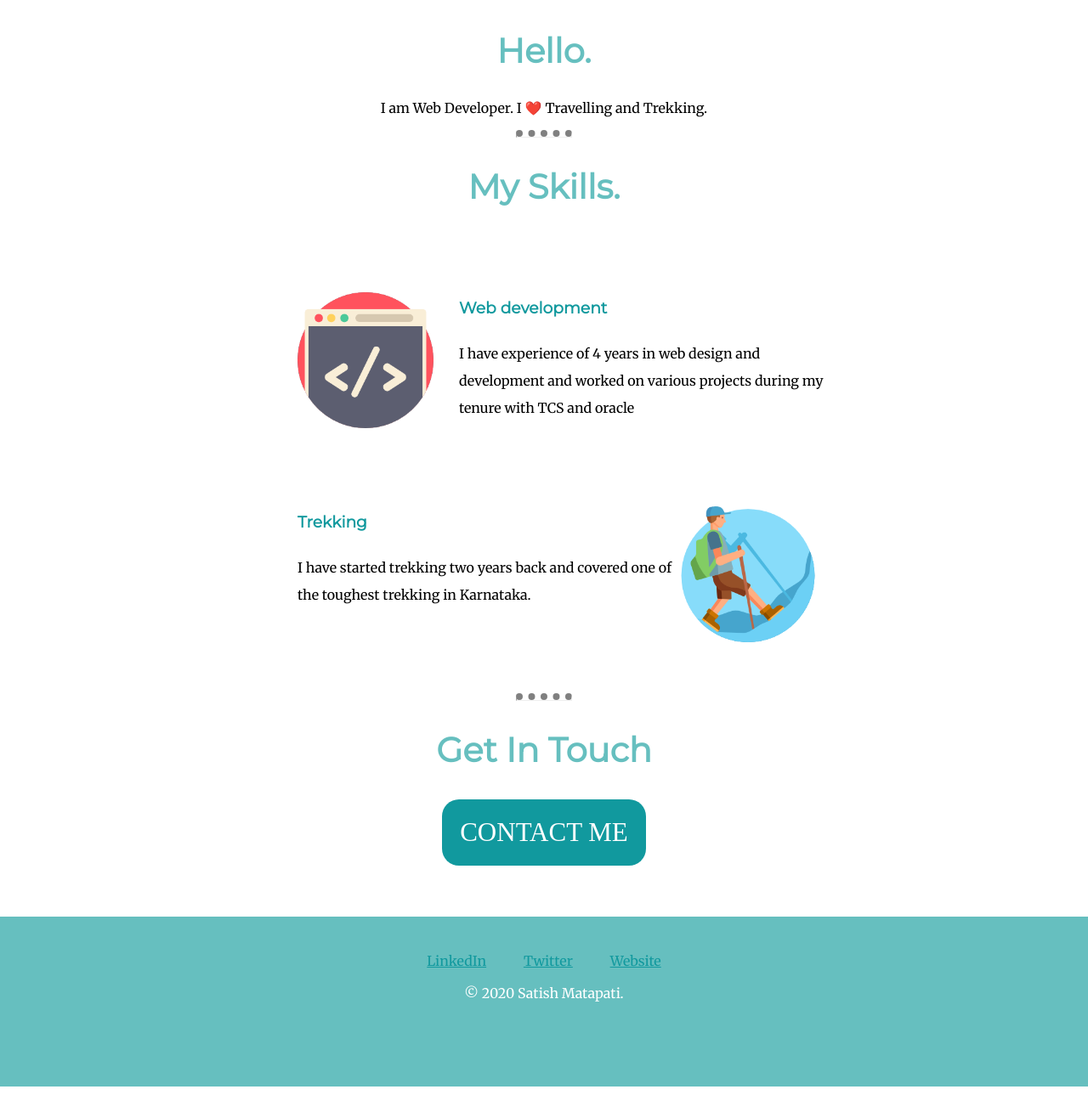
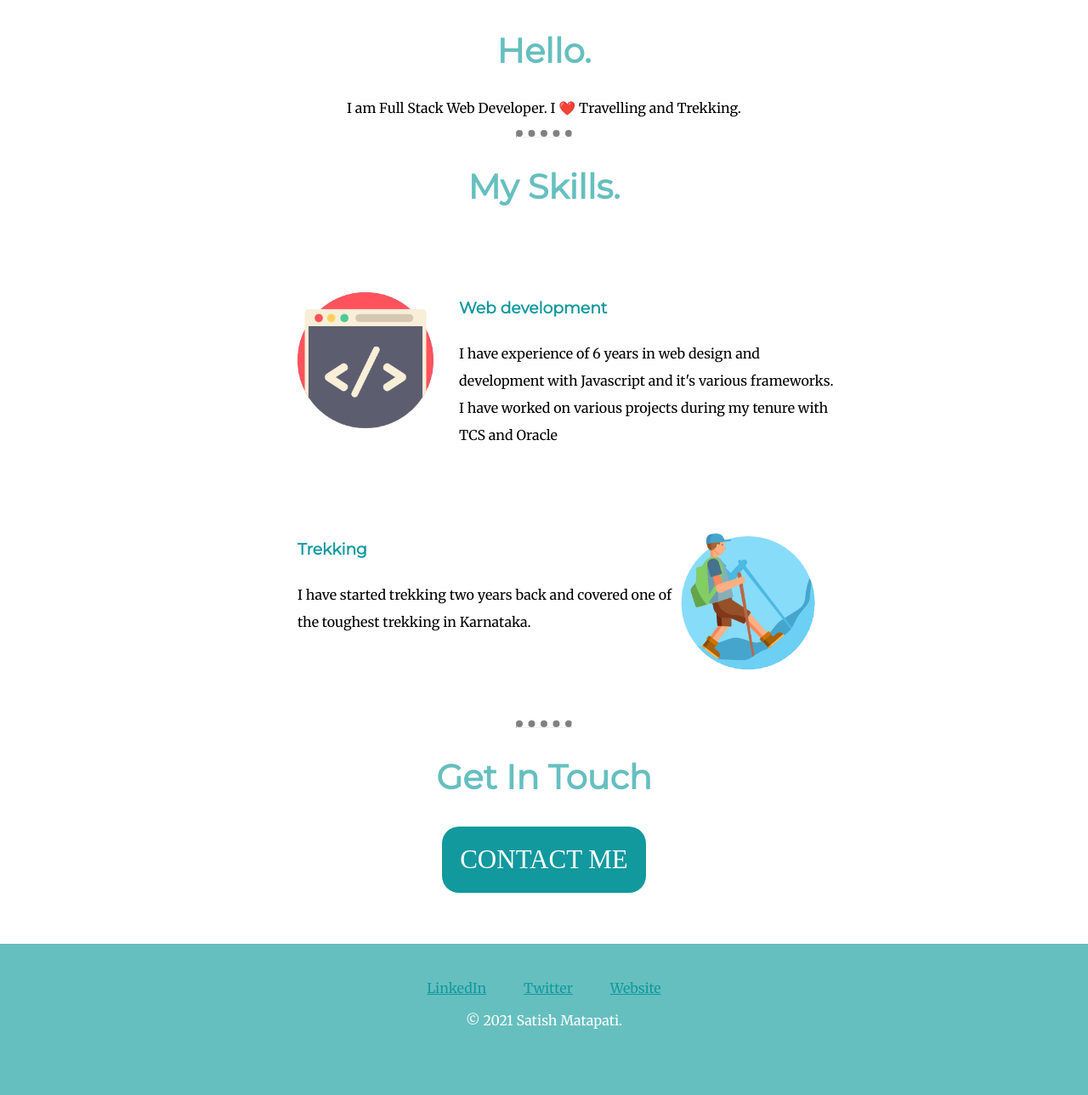
Before and after one commit to satish8482/personal_site, a plain HTML site: page index.html in a window 1280 px wide. Shown: the part 991-2280 px from the top of the page at 85% size. Drawn offline with Linux system fonts and the light colour scheme.

Commit message:
Update index.html

```diff
--- a/index.html
+++ b/index.html
@@ -20,7 +20,7 @@
         <div class="profile">
           <img src="images/circle-cropped.png" alt="Profile-image">
           <h2>Hello.</h2>
-          <p>I am  Web Developer. I ❤️ Travelling and Trekking.</p></td>
+          <p>I am Full Stack Web Developer. I ❤️ Travelling and Trekking.</p></td>
         </div>
         <hr>
         <div class="skills">
@@ -28,7 +28,7 @@
           <div class="skill-row">
             <img class="code-img" src="images/coding.png" alt="code-image">
             <h3>Web development</h3>
-            <p>I have experience of 4 years in web design and development and worked on various projects during my tenure with TCS and oracle</p>
+            <p>I have experience of 6 years in web design and development with Javascript and it's various frameworks. I have worked on various projects during my tenure with TCS and Oracle</p>
           </div>
           <div class="skill-row">
             <img class="trek-img" src="images/hiking.png" alt="">
@@ -51,7 +51,7 @@
         <a class="footer-link" href="https://www.linkedin.com/in/satish-mathpati-70781b9b/">LinkedIn</a>
         <a class="footer-link" href="https://twitter.com/SatishMathpati/">Twitter</a>
         <a class="footer-link" href="https://satish8482.github.io/mysimpleblog/">Website</a>
-        <p style="color: white;">© 2020 Satish Matapati.</p>
+        <p style="color: white;">© 2021 Satish Matapati.</p>
       </div>
 
 </body>
```
